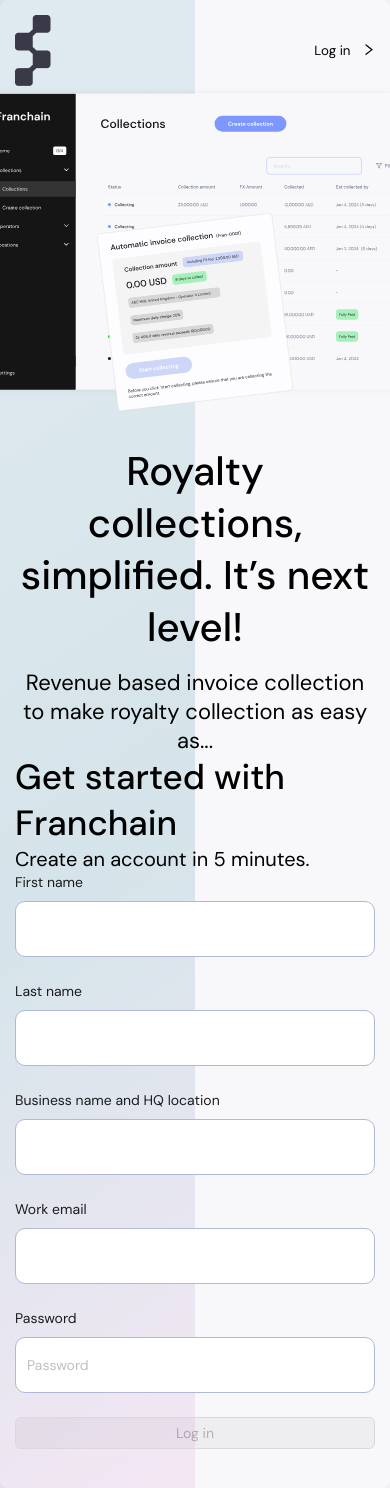
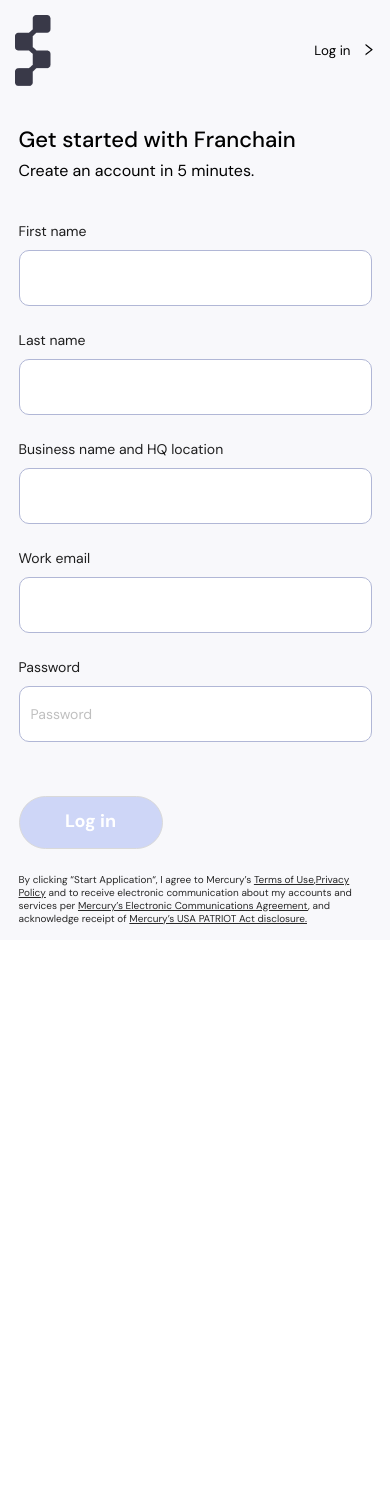
Before and after one commit to aliansari2566/FRANCHAIN, a React (Create React App) app: page / in a window 390 px wide. After the commit the page ends 940 px from the top, so only its background shows below. Built offline with nearby package versions, Linux system fonts and the light colour scheme.

Commit message:
new changes

```diff
--- a/src/assets/style.css
+++ b/src/assets/style.css
@@ -10,7 +10,7 @@
 
 body, html {
   font-family: 'DM Sans', sans-serif !important;
-  height: 100%;
+  min-height: 100vh;
   margin: 0;
   /* overflow: hidden; */
 }
@@ -24,15 +24,19 @@
   line-height: 20.83px;
   text-align: left;
 }
-.Login {
+#root{
+min-height: 100vh;
+}
+.Signup {
   display: flex;
   justify-content: center;
   align-items: center;
   /* height: 100vh; */
+  min-height: 100vh;
   position: relative;
 }
 
-.Login::before, .Login::after {
+.Signup::before, .Signup::after {
   content: "";
   position: absolute;
   top: 0;
@@ -41,12 +45,12 @@
   z-index: -1;
 }
 
-.Login::before {
+.Signup::before {
   left: 0;
   background: linear-gradient(146.36deg, #DFEAF0 8.13%, #D5E4EA 58.07%, #F4E7F4 99.76%);
 }
 
-.Login::after {
+.Signup::after {
   right: 0;
   background: #F8F8FB;
 }
@@ -57,7 +61,7 @@
   height: 100%;
   /* background: white; */
   padding: 20px;
-  box-shadow: 0 0 10px rgba(0, 0, 0, 0.1);
+
   border-radius: 8px;
 }
 .container-row {
@@ -78,12 +82,12 @@
   margin: 0 auto;
 }
 
-.LoginHeading {
+.SignupHeading {
   font-size: 2rem;
   margin-bottom: 20px;
   text-align: center;
 }
-.loginLeftcontent {
+.SignupLeftcontent {
   display: flex;
   flex-direction: column;
   align-content: center;
@@ -94,15 +98,15 @@
     width: 100%;
     margin-top: 1rem;
 }
-.loginLeftcontent .ImageContainer{
+.SignupLeftcontent .ImageContainer{
   width: 427.62px;
   height: 327px;
 }
-.loginLeftcontent .ImageContainer .ScreenImage{
+.SignupLeftcontent .ImageContainer .ScreenImage{
   width: 100%;
   height: 100%;
 }
-.loginLeftcontent h4 {
+.SignupLeftcontent h4 {
   font-size: 40px;
   font-weight: 500;
   line-height: 52.08px;
@@ -111,14 +115,14 @@
   margin-bottom: 1rem;
 
 }
-.loginLeftcontent p{
+.SignupLeftcontent p{
   font-size: 22px;
   font-weight: 400;
   line-height: 28.64px;
   text-align: center;
 }
 
-.loginLeftcontent, .FormOuter {
+.SignupLeftcontent, .FormOuter {
 
   margin: 0 auto; /* Center the content */
 }
@@ -132,17 +136,18 @@
   font-weight: 500;
   line-height: 45.57px;
 }
-.FormOuter p{
+.FormOuter .formPara{
   font-size: 20px;
   font-weight: 400;
   line-height: 26.04px;
+  padding-bottom: 40px;
 }
 
-.login-form {
+.Signup-form {
   width: 100%;
 }
 
-.LoginInput {
+.SignupInput {
   width: 100%;
     height: 56px;
 
@@ -151,20 +156,34 @@
     border: 1px solid #B1B7D6;
 }
 
-.login-form-forgot {
+.Signup-form-forgot {
   display: block;
   text-align: right;
   margin-bottom: 10px;
 }
 
-.login-form-button {
-  width: 100%;
+.Signup-form-button {
+  width: 144px;
+  height: 53px;
+  padding: 15px 40px 15px 40px;
+  gap: 15px;
+  border-radius: 60px;
+  background-color: #7D97FF !important;
+  font-size: 18px;
+  font-weight: 700;
+  line-height: 23.44px;
 }
-.loginHeader{
+.Signup-form-button:hover {
+
+  background-color: #7D97FF !important;
+}
+.DynamicHeader{
     display: flex;
     justify-content: space-between;
 }
-
+.HeaderLogoImage{
+  cursor: pointer;
+}
 
 
 .dynamic-button{
@@ -172,22 +191,93 @@
     margin: 0;
     border: none;
     background-color: transparent;
+    cursor: pointer;
 }
-.loginHeader .dynamic-button .anticon{
+.DynamicHeader .dynamic-button .anticon{
   margin-left: 0.7rem;
 }
+.ant-btn-primary:disabled{
+  border-color: none;
+  color: white;
+  background: #CED6F7 !important;
+}
+.agreementPara{
+  font-size: 14px;
+  font-weight: 400;
+  line-height: 18.23px;
+  text-align: left;
+  color: #282828;
 
+}
+.agreementPara a{
+text-decoration: underline;
+color: #282828 !important;
+}
+.btn-item{
+padding-top: 30px;
+}
 /* Responsive Design */
+@media (max-width: 1024px) {
+  .Signup::before, .Signup::after {
+    content: "";
+    position: absolute;
+    top: 0;
+    bottom: 0;
+    width: 100%;
+    z-index: -1;
+}
+.container-row {
+
+  padding-top: 9.661rem;
+}
+.FormOuter {
+  max-width: 624px;
+  width: 100%;
+}
+.SignupLeft{
+display: none;
+}
+}
 @media (max-width: 768px) {
   .content-container {
     padding: 15px;
   }
 
-  .LoginHeading {
+  .SignupHeading {
     font-size: 1.5rem;
   }
 
-  .LoginInput {
+  .SignupInput {
     font-size: 0.875rem;
   }
+  .FormOuter {
+    max-width: 353px;
+    width: 100%;
 }
+.FormOuter h3 {
+
+  font-size: 22px;
+  font-weight: 500;
+  line-height: 28.64px;
+
+}
+.FormOuter .formPara {
+  padding-top: 6px;
+  font-size: 16px;
+  font-weight: 400;
+  line-height: 20.83px;
+  text-align: left;
+}
+.container-row {
+
+  padding-top: 40px;
+}
+.agreementPara{
+  font-size: 10px;
+  font-weight: 400;
+  line-height: 13.02px;
+  text-align: left;
+  color: #282828;
+
+}
+}
--- a/src/components/DynamicHeader.jsx
+++ b/src/components/DynamicHeader.jsx
@@ -6,7 +6,7 @@
 export const DynamicHeader = ({ buttonText }) => {
   return (
     <div>
-      <div className="loginHeader">
+      <div className="DynamicHeader">
         <img
           src={LoginLogo}
           alt="logo"
--- a/src/pages/Signup/index.jsx
+++ b/src/pages/Signup/index.jsx
@@ -1,15 +1,135 @@
-import React  from "react";
+import React, { useState }from "react";
+import { Button, Form, Input, Col, Row, message } from "antd";
 
+import { DynamicHeader } from "../../components/DynamicHeader";
+import Image from "../../assets/svg/screenImage.svg";
 
 
 const Signup = () => {
+  const [form] = Form.useForm();
+
+  const [isButtonDisabled, setButtonDisabled] = useState(true);
+  const onFinish = async (values) => {
+    try {
+      await form.validateFields();
+
+      console.log(values);
+    } catch (error) {
+      console.error("Error submitting form:", error);
+      message.error("An error occurred while processing your request.");
+    }
+  };
+  const handleValuesChange = (changedValues, allValues) => {
+    // Check if any field is empty
+    const isEmptyField = Object.values(allValues).some((value) => value === undefined || value === '');
+    // Disable or enable button based on the presence of empty fields
+    setButtonDisabled(isEmptyField);
+  };
+  return (
+    <>
+      <div className="Signup">
+        <div className="content-container">
+          <DynamicHeader buttonText="Log in"/>
+          <Row justify="center" className="container-row">
+            <Col className="SignupLeft" xs={24} sm={24} md={12} lg={12} xl={12}>
+              <div className="SignupLeftcontent">
+                <div className="ImageContainer">
+                  <img
+                    src={Image}
+                    alt={"userLogo"}
+                    className="ScreenImage"
+
+                  />
+                </div>
+                <h4>
+                  Royalty collections, simplified. It’s next level!
+                </h4>
+                <p>Revenue based invoice collection to <br /> make royalty collection as easy as...</p>
+
+              </div>
+            </Col>
+            <Col className="SignupRight" xs={24} sm={24} md={24} lg={12} xl={12}>
+              <div className="FormOuter">
+                <h3>Get started with Franchain </h3>
+                <p className="formPara">Create an account in 5 minutes.</p>
+                <Form
+                  layout="vertical"
+                  form={form}
+                  id="Signup_form"
+                  name="signup"
+                  className="Signup-form"
+                  initialValues={{ remember: true }}
+                  onFinish={onFinish}
+                  onValuesChange={handleValuesChange}
+                >
+                  <Form.Item
+                    label="First name"
+                    name="firstname"
+                    rules={[{ required: true, message: "Please input your first name" }]}
+                  >
+                    <Input className="SignupInput" />
+                  </Form.Item>
+                  <Form.Item
+                    label="Last name"
+                    name="lastname"
+                    rules={[{ required: true, message: "Please input your last name" }]}
+                  >
+                    <Input className="SignupInput" />
+                  </Form.Item>
+                  <Form.Item
+                    label="Business name and HQ location"
+                    name="business"
+                    rules={[{ required: true, message: "Please Enter your Business name" }]}
+                  >
+                    <Input className="SignupInput" />
+                  </Form.Item>
+                  <Form.Item
+                    label="Work email"
+                    name="email"
+                    rules={[
+                      {
+                        required: true,
+                        message: "Please enter your email",
+                      },
+                      {
+                        type: "email",
+                        message: "Please enter a valid email",
+                      },
+                    ]}
+                  >
+                    <Input className="SignupInput" />
+                  </Form.Item>
+                  <Form.Item
+                    label="Password"
+                    name="password"
+                    rules={[{ required: true, message: "Please input your Password!" }, {
+                      len: 12,
+                      message: "Password must be at least 12 characters"
+                    }]}
+                  >
+                    <Input  type="password"className="SignupInput" placeholder="Password" />
+
+                  </Form.Item>
 
 
-  return (
-    <>
+                  <Form.Item className="btn-item">
+                    <Button type="primary" htmlType="submit" className="Signup-form-button"     disabled={isButtonDisabled}>
+                      Log in
+                    </Button>
+                  </Form.Item>
 
-
-
+                  <p className="agreementPara" >
+  By clicking “Start Application“, I agree to Mercury’s <a href="https://mercury.com/legal/terms">Terms of Use</a>,
+  <a href="https://mercury.com/legal/privacy">Privacy Policy</a>  and to receive electronic communication about my
+  accounts and services per <a href="https://mercury.com/legal/esign">Mercury’s Electronic Communications Agreement</a>, and
+  acknowledge receipt of <a href="https://mercury.com/legal/patriot-act">Mercury’s USA PATRIOT Act disclosure.</a>
+</p>
+                </Form>
+              </div>
+            </Col>
+          </Row>
+        </div>
+      </div>
     </>
   );
 };
--- a/src/pages/login/index.jsx
+++ b/src/pages/login/index.jsx
@@ -49,76 +49,7 @@
               </div>
             </Col>
             <Col className="loginRight" xs={24} sm={24} md={12} lg={12} xl={12}>
-              <div className="FormOuter">
-                <h3>Get started with Franchain </h3>
-                <p>Create an account in 5 minutes.</p>
-                <Form
-                  layout="vertical"
-                  form={form}
-                  id="login_form"
-                  name="login"
-                  className="login-form"
-                  initialValues={{ remember: true }}
-                  onFinish={onFinish}
-                  onValuesChange={handleValuesChange}
-                >
-                  <Form.Item
-                    label="First name"
-                    name="firstname"
-                    rules={[{ required: true, message: "Please input your first name" }]}
-                  >
-                    <Input className="LoginInput" />
-                  </Form.Item>
-                  <Form.Item
-                    label="Last name"
-                    name="lastname"
-                    rules={[{ required: true, message: "Please input your last name" }]}
-                  >
-                    <Input className="LoginInput" />
-                  </Form.Item>
-                  <Form.Item
-                    label="Business name and HQ location"
-                    name="business"
-                    rules={[{ required: true, message: "Please Enter your Business name" }]}
-                  >
-                    <Input className="LoginInput" />
-                  </Form.Item>
-                  <Form.Item
-                    label="Work email"
-                    name="email"
-                    rules={[
-                      {
-                        required: true,
-                        message: "Please enter your email",
-                      },
-                      {
-                        type: "email",
-                        message: "Please enter a valid email",
-                      },
-                    ]}
-                  >
-                    <Input className="LoginInput" />
-                  </Form.Item>
-                  <Form.Item
-                    label="Password"
-                    name="password"
-                    rules={[{ required: true, message: "Please input your Password!" }, {
-                      len: 12,
-                      message: "Password must be at least 12 characters"
-                    }]}
-                  >
-                    <Input  type="password"className="LoginInput" placeholder="Password" />
 
-                  </Form.Item>
-
-
-                  <Form.Item>
-                    <Button type="primary" htmlType="submit" className="login-form-button"     disabled={isButtonDisabled}>
-                      Log in
-                    </Button>
-                  </Form.Item>
-                </Form>
-              </div>
             </Col>
           </Row>
         </div>
--- a/src/rounting/PublicRoutes.jsx
+++ b/src/rounting/PublicRoutes.jsx
@@ -16,8 +16,8 @@
       <Router>
 
           <Routes>
-            <Route path="/" element={<Login />} />
-            <Route path="/signup" element={<Signup />} />
+            <Route path="/login" element={<Login />} />
+            <Route path="/" element={<Signup />} />
             <Route path="/emailVerfiy" element={<EmailVerfiy />} />
 
 
```
